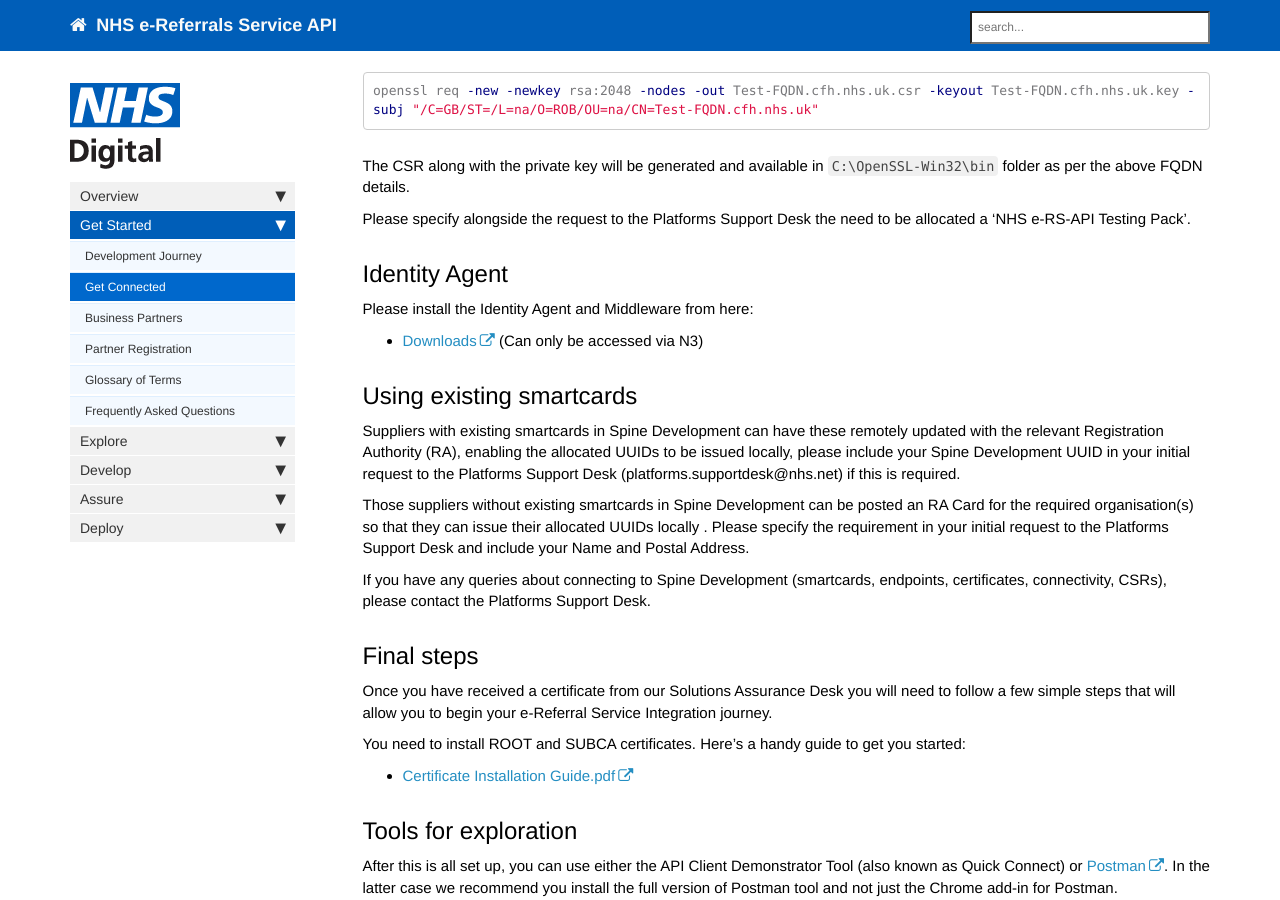
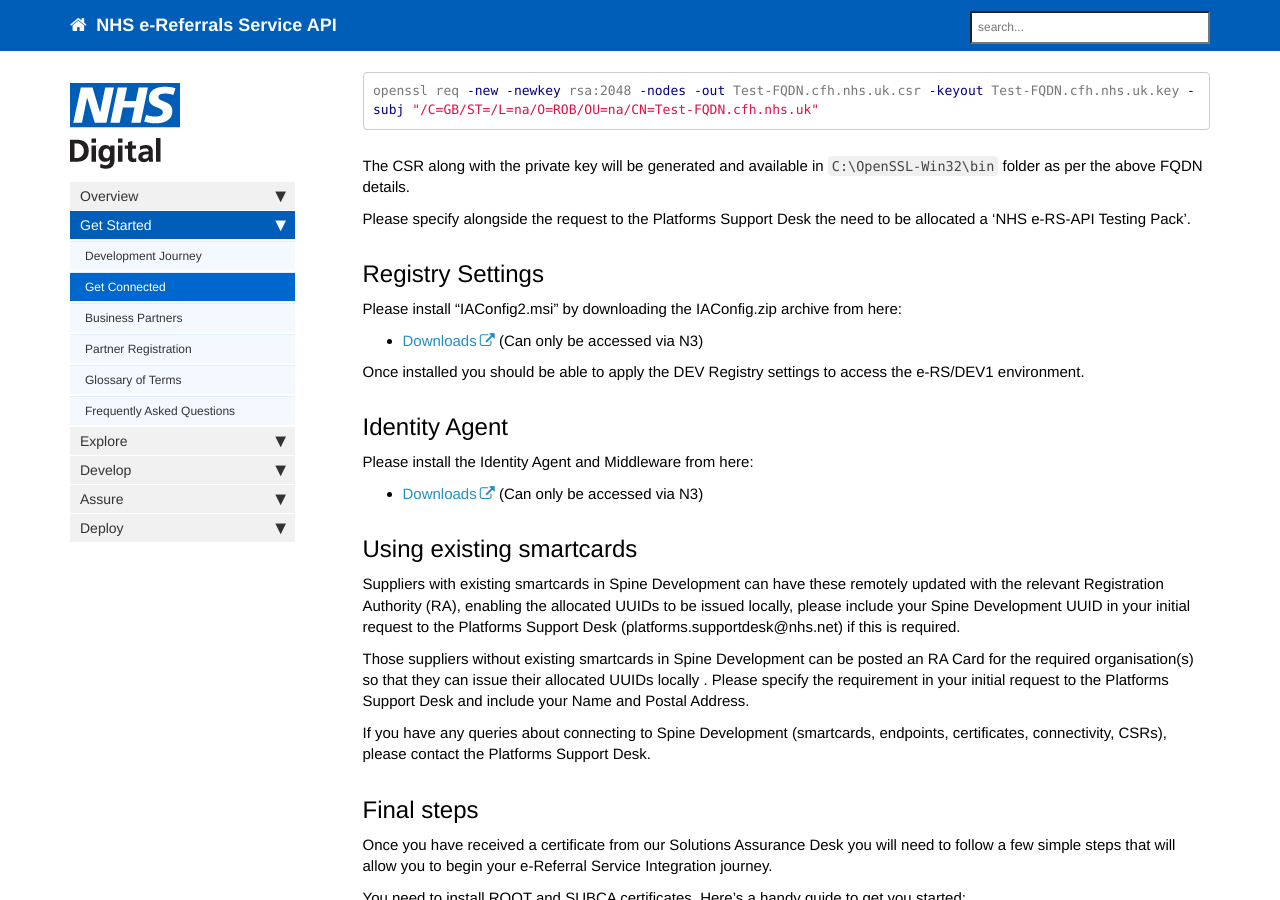
Before and after one commit to nhsconnect/digital-referrals, a Jekyll site: the page built from pages/getstarted/getstarted_get_connected.md, in a window 1280 px wide and 900 px high, scrolled down 1251 px. Built offline with Jekyll 4.4.1, drawn with Linux system fonts in a browser that asks for light colours; nearby versions of some CDN libraries; comment, search, counter and statistics services are not loaded.

Commit message:
Added information about Registry Settings

```diff
--- a/pages/getstarted/getstarted_get_connected.md
+++ b/pages/getstarted/getstarted_get_connected.md
@@ -62,6 +62,14 @@ The CSR along with the private key will be generated and available in `C:\OpenSS
 
 Please specify alongside the request to the Platforms Support Desk the need to be allocated a ‘NHS e-RS-API Testing Pack’.
 
+## Registry Settings ##
+
+Please install “IAConfig2.msi” by downloading the IAConfig.zip archive from here:
+
+* [Downloads](http://nww.hscic.gov.uk/dir/downloads/index.html#ia_config) (Can only be accessed via N3)
+
+Once installed you should be able to apply the DEV Registry settings to access the e-RS/DEV1 environment.
+
 ## Identity Agent ##
 
 Please install the Identity Agent and Middleware from here:
```
